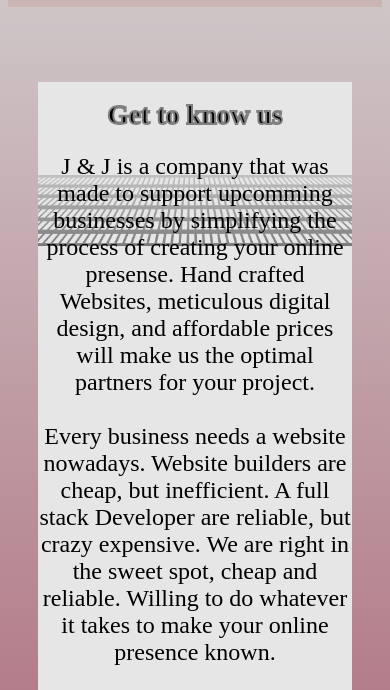
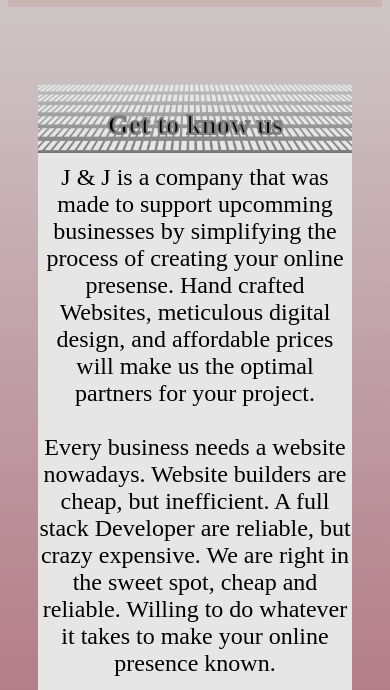
Before and after one commit to LanaganJames/JJWDD, a plain HTML site: page index.html in a window 390 px wide. Shown: the part 126-816 px from the top of the page. Drawn offline with nearby package versions, Linux system fonts and the light colour scheme.

Commit message:
Add files via upload

```diff
--- a/main_block.css
+++ b/main_block.css
@@ -49,6 +49,9 @@ ul{
   .side2{
     display: none;
   }
+  .fgrid{
+    margin-bottom: -12vw;
+  }
 }
 /*.side1{
   margin-top: 30px;
```
